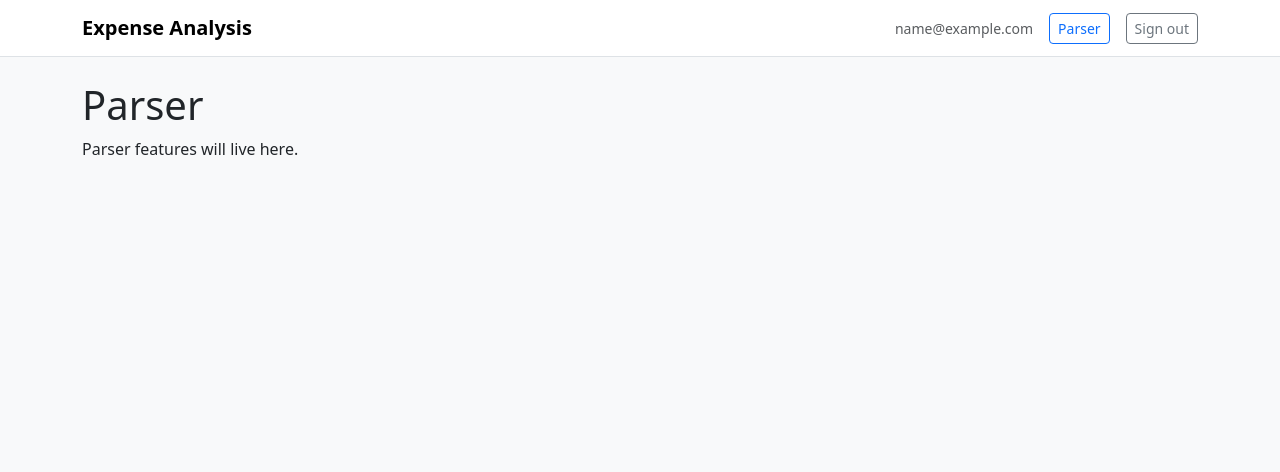
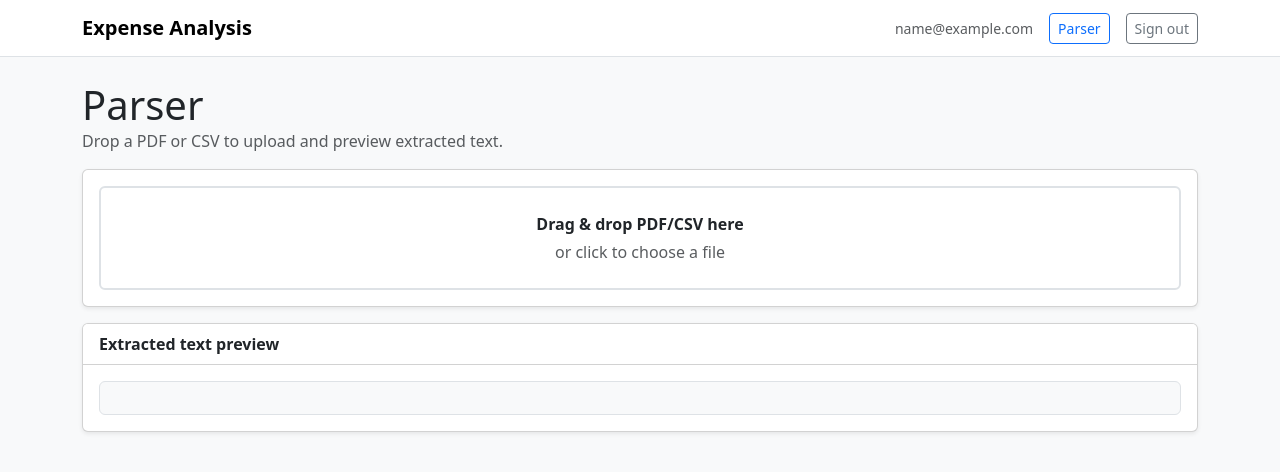
Before and after one commit to plwebdesigns/expense-analysis, a Flask app: page /parser in a window 1280 px wide. Shown: the top 472 px of the page. Run offline with Flask 3, Linux system fonts and the light colour scheme; the visitor is signed in with stand-in values (Sample User, id 1).

Commit message:
Add parser drag-and-drop PDF/CSV upload
Adds a Parser dropzone that auto-uploads PDF/CSV files and previews extracted text via a new CSRF-protected upload endpoint.

Made-with: Cursor

```diff
--- a/app/main/routes.py
+++ b/app/main/routes.py
@@ -1,5 +1,10 @@
-from flask import render_template
+import os
+import tempfile
+from pathlib import Path
+
+from flask import jsonify, render_template, request
 from flask_login import login_required
+from werkzeug.utils import secure_filename
 
 from app.main import main_bp
 
@@ -13,3 +18,79 @@ def index():
 @login_required
 def parser():
     return render_template("main/parser.html")
+
+
+def _allowed_upload(filename: str) -> bool:
+    ext = Path(filename).suffix.lower().lstrip(".")
+    return ext in {"pdf", "csv"}
+
+
+@main_bp.route("/parser/upload", methods=["POST"])
+@login_required
+def parser_upload():
+    uploaded = request.files.get("file")
+    if uploaded is None or not uploaded.filename:
+        return jsonify(error="Missing file."), 400
+
+    filename = secure_filename(uploaded.filename)
+    if not _allowed_upload(filename):
+        return jsonify(error="Only PDF or CSV files are supported."), 415
+
+    ext = Path(filename).suffix.lower().lstrip(".")
+
+    upload_root = Path(tempfile.gettempdir()) / "expense-analysis-uploads"
+    upload_root.mkdir(parents=True, exist_ok=True)
+
+    # Ensure uniqueness while preserving original name for display.
+    fd, tmp_path = tempfile.mkstemp(prefix="parser-", suffix=f"-{filename}", dir=upload_root)
+    os.close(fd)
+    tmp_file_path = Path(tmp_path)
+
+    uploaded.save(tmp_file_path)
+
+    if ext == "pdf":
+        try:
+            from pypdf import PdfReader
+        except Exception:
+            return jsonify(error="PDF support is not installed on the server."), 500
+
+        try:
+            reader = PdfReader(str(tmp_file_path))
+            parts: list[str] = []
+            for page in reader.pages:
+                page_text = page.extract_text() or ""
+                if page_text:
+                    parts.append(page_text)
+            full_text = "\n\n".join(parts).strip()
+        except Exception:
+            return jsonify(error="Failed to read PDF."), 400
+
+        preview_len = 5000
+        return (
+            jsonify(
+                filename=filename,
+                kind="pdf",
+                textPreview=full_text[:preview_len],
+                textLength=len(full_text),
+            ),
+            200,
+        )
+
+    # CSV phase 1: no parsing, just preview raw text.
+    try:
+        raw = tmp_file_path.read_bytes()
+    except Exception:
+        return jsonify(error="Failed to read CSV."), 400
+
+    preview_len_bytes = 5000
+    preview_bytes = raw[:preview_len_bytes]
+    preview_text = preview_bytes.decode("utf-8", errors="replace")
+    return (
+        jsonify(
+            filename=filename,
+            kind="csv",
+            textPreview=preview_text,
+            textLength=len(raw),
+        ),
+        200,
+    )
--- /dev/null
+++ b/app/static/parser.js
@@ -0,0 +1,139 @@
+function getCsrfToken() {
+  const meta = document.querySelector('meta[name="csrf-token"]');
+  return meta ? meta.getAttribute("content") : null;
+}
+
+function setStatus(target, html, kind) {
+  if (!target) return;
+  const bsKind = kind === "error" ? "danger" : kind || "secondary";
+  target.innerHTML = `<div class="alert alert-${bsKind} mb-3" role="alert">${html}</div>`;
+}
+
+function escapeHtml(s) {
+  return String(s)
+    .replaceAll("&", "&amp;")
+    .replaceAll("<", "&lt;")
+    .replaceAll(">", "&gt;")
+    .replaceAll('"', "&quot;")
+    .replaceAll("'", "&#039;");
+}
+
+async function uploadParserFile(file, opts) {
+  const { endpoint, statusEl, previewEl, metaEl } = opts;
+
+  if (!file) return;
+  const name = file.name || "file";
+  const ext = (name.split(".").pop() || "").toLowerCase();
+  if (!(ext === "pdf" || ext === "csv")) {
+    setStatus(statusEl, "Only PDF or CSV files are supported.", "error");
+    return;
+  }
+
+  const csrf = getCsrfToken();
+  if (!csrf) {
+    setStatus(statusEl, "Missing CSRF token in page.", "error");
+    return;
+  }
+
+  setStatus(statusEl, `Uploading <strong>${escapeHtml(name)}</strong>...`, "info");
+  if (previewEl) previewEl.textContent = "";
+  if (metaEl) metaEl.textContent = "";
+
+  const fd = new FormData();
+  fd.append("file", file);
+
+  let res;
+  try {
+    res = await fetch(endpoint, {
+      method: "POST",
+      headers: {
+        "X-CSRFToken": csrf,
+      },
+      body: fd,
+    });
+  } catch (e) {
+    setStatus(statusEl, "Network error uploading file.", "error");
+    return;
+  }
+
+  let data = null;
+  try {
+    data = await res.json();
+  } catch (e) {
+    // ignore
+  }
+
+  if (!res.ok) {
+    const msg = data && data.error ? data.error : `Upload failed (${res.status}).`;
+    setStatus(statusEl, escapeHtml(msg), "error");
+    return;
+  }
+
+  const filename = data.filename || name;
+  const kind = data.kind || ext;
+  const textPreview = data.textPreview || "";
+  const textLength = data.textLength;
+
+  setStatus(
+    statusEl,
+    `Uploaded <strong>${escapeHtml(filename)}</strong> (${escapeHtml(kind)}).`,
+    "success",
+  );
+
+  if (metaEl) {
+    const lenInfo = Number.isFinite(textLength)
+      ? `${textLength.toLocaleString()} chars`
+      : "unknown length";
+    metaEl.textContent = `Extracted text length: ${lenInfo}`;
+  }
+
+  if (previewEl) previewEl.textContent = textPreview;
+}
+
+function initParserDropzone() {
+  const dropzone = document.querySelector("[data-parser-dropzone]");
+  if (!dropzone) return;
+
+  const endpoint = dropzone.getAttribute("data-upload-endpoint");
+  const input = document.querySelector("[data-parser-file-input]");
+  const statusEl = document.querySelector("[data-parser-status]");
+  const previewEl = document.querySelector("[data-parser-preview]");
+  const metaEl = document.querySelector("[data-parser-meta]");
+
+  function setDragging(isDragging) {
+    dropzone.classList.toggle("border-primary", isDragging);
+    dropzone.classList.toggle("bg-primary-subtle", isDragging);
+  }
+
+  dropzone.addEventListener("click", () => {
+    input?.click();
+  });
+
+  ["dragenter", "dragover"].forEach((evt) => {
+    dropzone.addEventListener(evt, (e) => {
+      e.preventDefault();
+      e.stopPropagation();
+      setDragging(true);
+    });
+  });
+
+  ["dragleave", "drop"].forEach((evt) => {
+    dropzone.addEventListener(evt, (e) => {
+      e.preventDefault();
+      e.stopPropagation();
+      setDragging(false);
+    });
+  });
+
+  dropzone.addEventListener("drop", (e) => {
+    const file = e.dataTransfer?.files?.[0];
+    uploadParserFile(file, { endpoint, statusEl, previewEl, metaEl });
+  });
+
+  input?.addEventListener("change", (e) => {
+    const file = e.target.files?.[0];
+    uploadParserFile(file, { endpoint, statusEl, previewEl, metaEl });
+  });
+}
+
+document.addEventListener("DOMContentLoaded", initParserDropzone);
--- a/app/templates/base.html
+++ b/app/templates/base.html
@@ -3,6 +3,7 @@
   <head>
     <meta charset="utf-8" />
     <meta name="viewport" content="width=device-width, initial-scale=1" />
+    <meta name="csrf-token" content="{{ csrf_token() }}" />
     <title>{% block title %}Expense Analysis{% endblock %}</title>
     <link
       href="https://cdn.jsdelivr.net/npm/bootstrap@5.3.3/dist/css/bootstrap.min.css"
@@ -43,5 +44,6 @@
       integrity="sha384-YvpcrYf0tY3lHB60NNkmXc5s9fDVZLESaAA55NDzOxhy9GkcIdslK1eN7N6jIeHz"
       crossorigin="anonymous"
     ></script>
+    {% block scripts %}{% endblock %}
   </body>
 </html>
--- a/app/templates/main/parser.html
+++ b/app/templates/main/parser.html
@@ -3,6 +3,52 @@
 {% block title %}Parser{% endblock %}
 
 {% block content %}
-  <h1>Parser</h1>
-  <p>Parser features will live here.</p>
+  <div class="d-flex align-items-center justify-content-between mb-3">
+    <div>
+      <h1 class="mb-0">Parser</h1>
+      <div class="text-muted">Drop a PDF or CSV to upload and preview extracted text.</div>
+    </div>
+  </div>
+
+  <div class="card shadow-sm mb-3">
+    <div class="card-body">
+      <div
+        class="border border-2 rounded p-4 text-center bg-white"
+        style="border-style: dashed;"
+        role="button"
+        tabindex="0"
+        data-parser-dropzone
+        data-upload-endpoint="{{ url_for('main.parser_upload') }}"
+      >
+        <div class="fw-semibold mb-1">Drag &amp; drop PDF/CSV here</div>
+        <div class="text-muted">or click to choose a file</div>
+        <input
+          class="d-none"
+          type="file"
+          accept=".pdf,.csv,application/pdf,text/csv"
+          data-parser-file-input
+        />
+      </div>
+    </div>
+  </div>
+
+  <div data-parser-status></div>
+
+  <div class="card shadow-sm">
+    <div class="card-header bg-white d-flex justify-content-between align-items-center">
+      <div class="fw-semibold">Extracted text preview</div>
+      <div class="text-muted small" data-parser-meta></div>
+    </div>
+    <div class="card-body">
+      <pre
+        class="border rounded p-3 bg-light mb-0"
+        style="white-space: pre-wrap; max-height: 45vh; overflow: auto;"
+        data-parser-preview
+      ></pre>
+    </div>
+  </div>
 {% endblock %}
+
+{% block scripts %}
+  <script src="{{ url_for('static', filename='parser.js') }}"></script>
+{% endblock %}
--- a/config.py
+++ b/config.py
@@ -7,6 +7,7 @@ class Config:
         "DATABASE_URL", "sqlite:///app.db"
     )
     SQLALCHEMY_TRACK_MODIFICATIONS = False
+    MAX_CONTENT_LENGTH = int(os.environ.get("MAX_UPLOAD_BYTES", 25 * 1024 * 1024))
 
     SESSION_COOKIE_HTTPONLY = True
     SESSION_COOKIE_SAMESITE = "Lax"
--- a/requirements.txt
+++ b/requirements.txt
@@ -11,6 +11,7 @@ itsdangerous==2.2.0
 jinja2==3.1.6
 markupsafe==3.0.3
 python-dotenv==1.2.2
+pypdf==6.10.2
 sqlalchemy==2.0.49
 typing-extensions==4.15.0
 werkzeug==3.1.8
```
